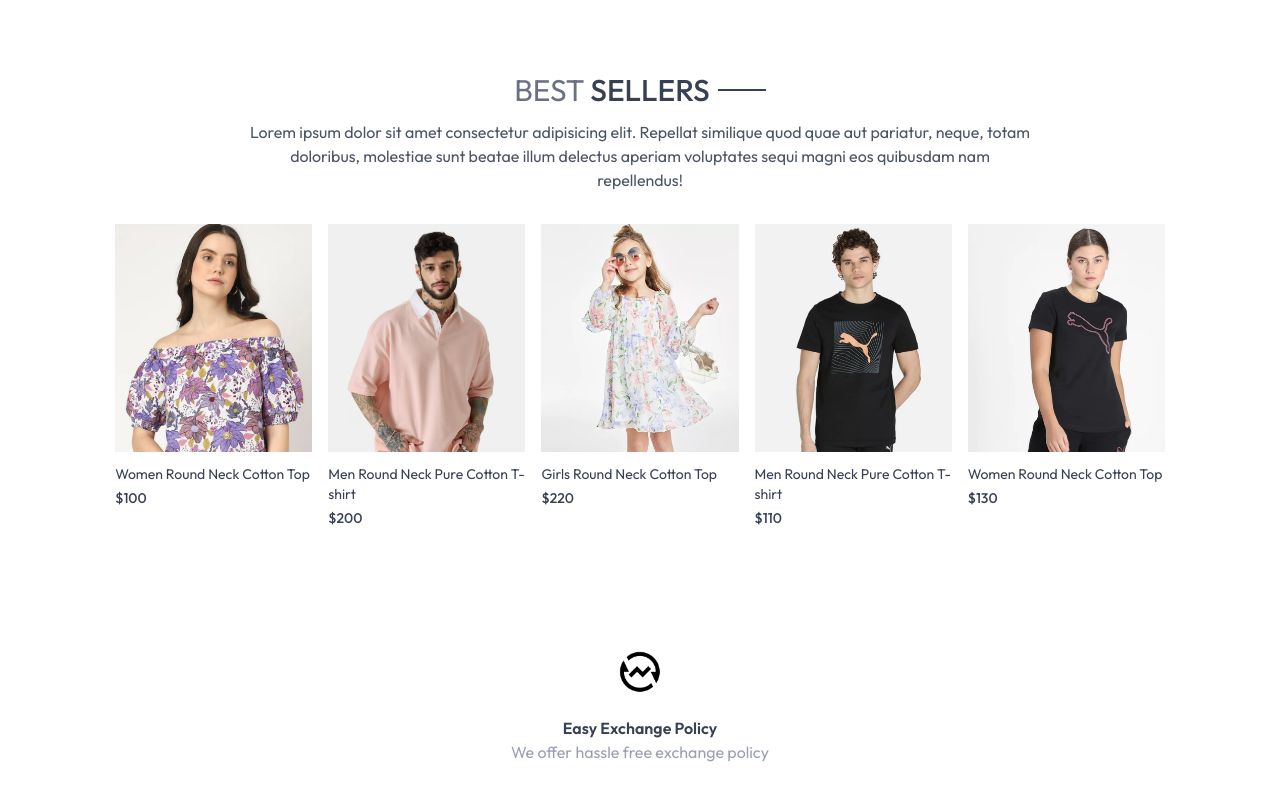
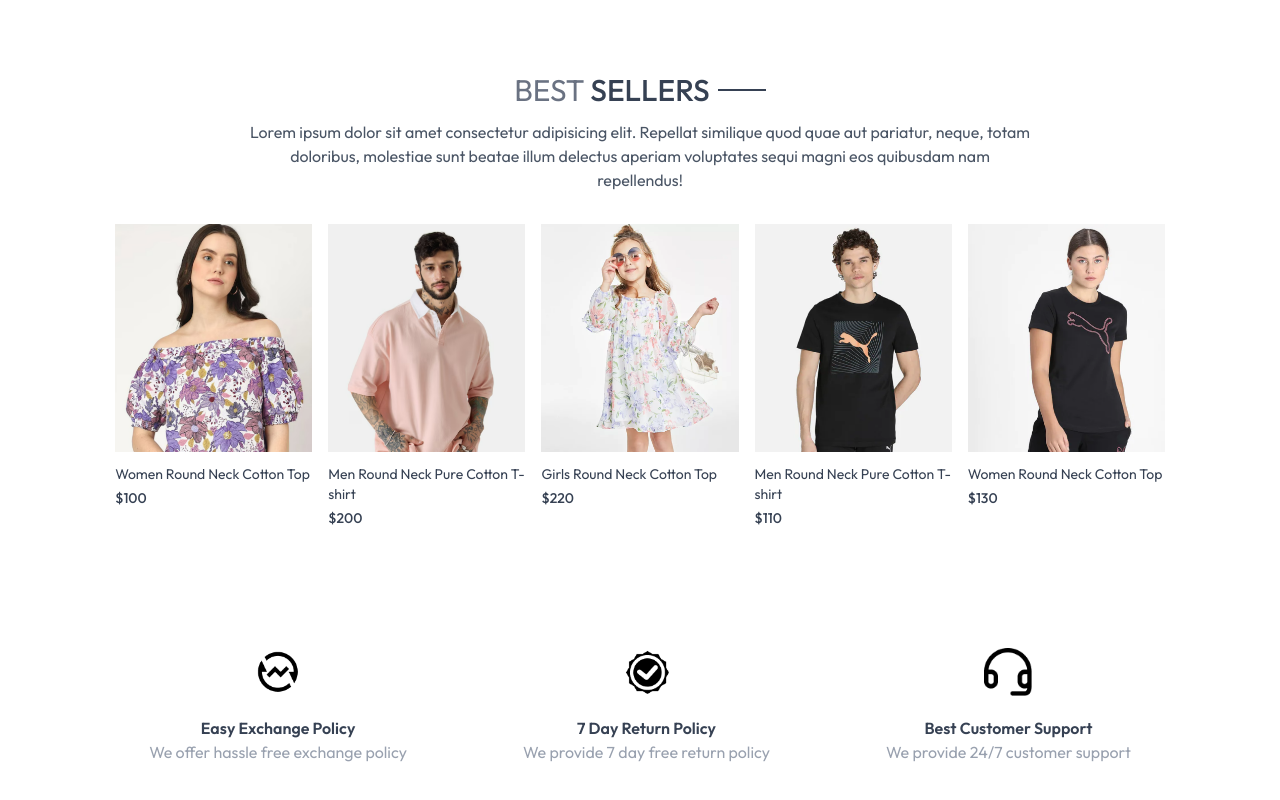
Before and after one commit to NarayanPhukan/E-Commerce, a React (Vite) app in the folder E-Commerce/frontend/: page / in a window 1280 px wide. Shown: the part 1357-2157 px from the top of the page. Built offline with nearby package versions, Linux system fonts and the light colour scheme.

Commit message:
Policies

```diff
--- a/E-Commerce/frontend/src/Components/OurPolicy.jsx
+++ b/E-Commerce/frontend/src/Components/OurPolicy.jsx
@@ -9,6 +9,16 @@ const OurPolicy = () => {
             <p className='font-semibold'>Easy Exchange Policy</p>
             <p className='text-gray-400'>We offer hassle free exchange policy</p>
         </div>
+        <div className=''>
+            <img src={assets.quality_icon} className='w-12 m-auto mb-5' alt="" />
+            <p className='font-semibold'>7 Day Return Policy</p>
+            <p className='text-gray-400'>We provide 7 day free return policy</p>
+        </div>
+        <div className=''>
+            <img src={assets.support_img} className='w-12 m-auto mb-5' alt="" />
+            <p className='font-semibold'>Best Customer Support</p>
+            <p className='text-gray-400'>We provide 24/7 customer support</p>
+        </div>
     </div>
   )
 }
```
